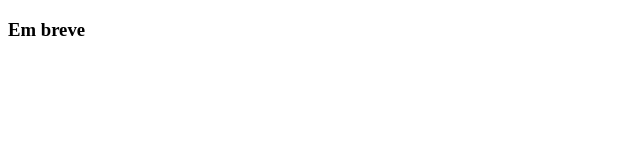
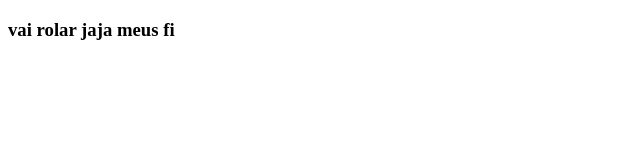
Before and after one commit to andryelldasilvaguimaraes-hub/snake-game-2026, a plain HTML site: page index.html in a window 1280 px wide. Shown: the whole page, without its empty margins (0-640 px from the left). Drawn offline with Linux system fonts and the light colour scheme.

```diff
--- a/index.html
+++ b/index.html
@@ -22,7 +22,7 @@
         -->
         </head>
         <body>
-            <h3> Em breve</h3>
+            <h3> vai rolar jaja meus fi</h3>
         </body>
 
 </html>
```
